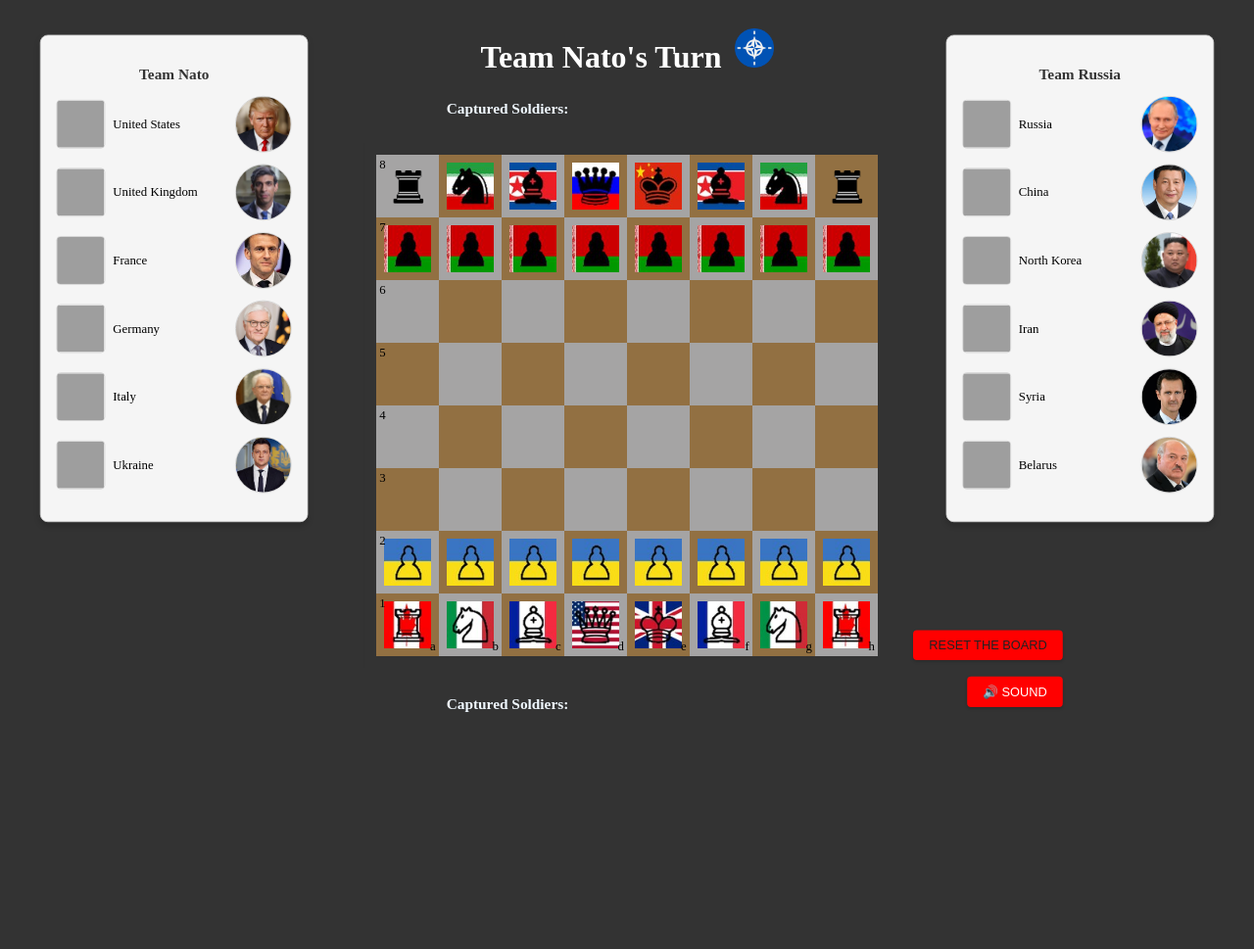
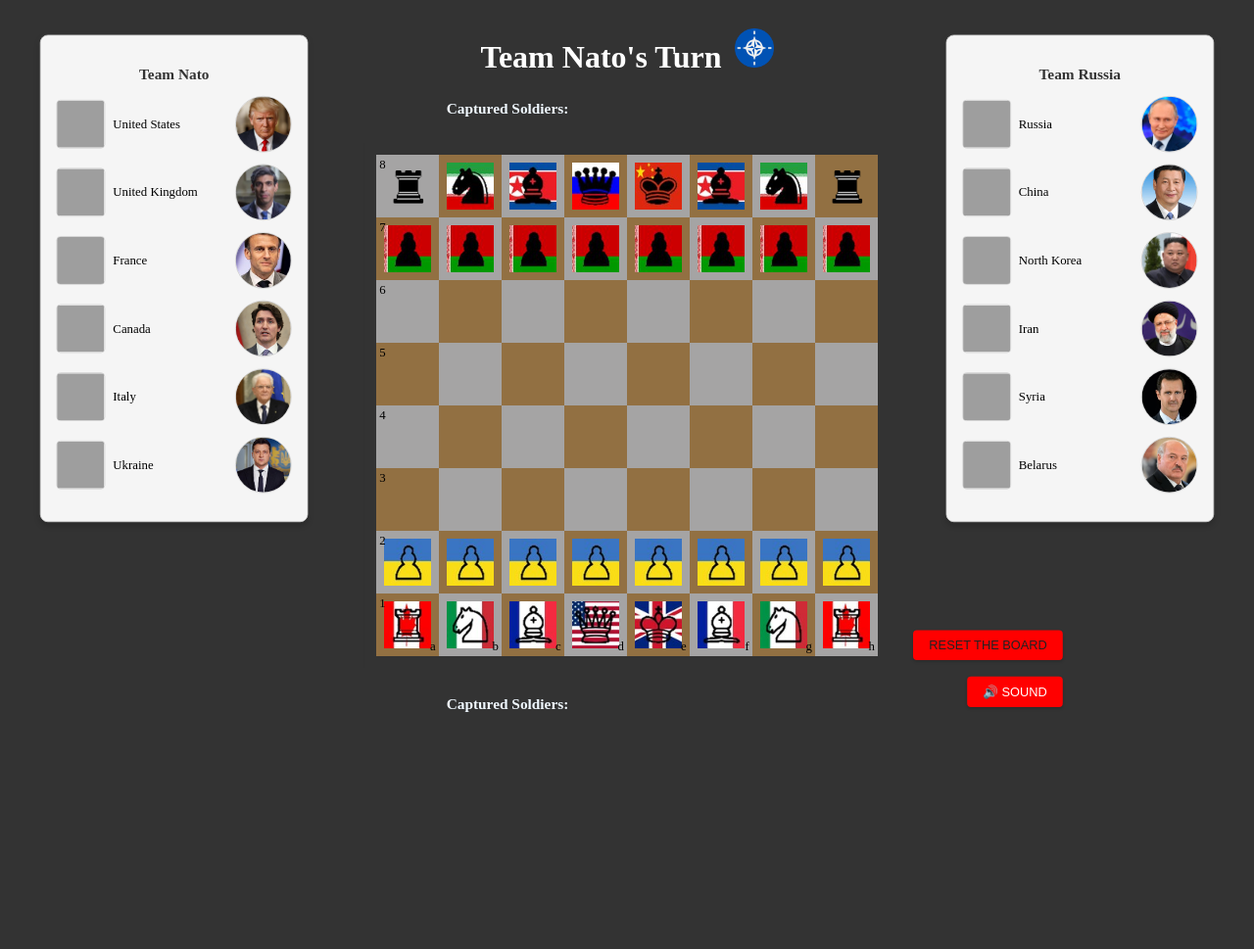
Before and after one commit to rogerkorantenng/chess-game, a Django app: page /play in a window 1280 px wide; the page is wider, and only the part inside the window is pictured. Shown: that part at 98% size. Run offline with Django 4.2, Linux system fonts and the light colour scheme; grey boxes are pictures that could not be loaded.

Commit message:
Rearrange chess players

```diff
--- a/game/templates/chessPage.html
+++ b/game/templates/chessPage.html
@@ -80,9 +80,9 @@
                      class="president-photo">
             </li>
             <li>
-                <img src="https://flagcdn.com/w320/de.png" alt="Germany Flag" class="flag-icon">
-                <span>Germany</span>
-                <img src="{% static 'presidents/germany.jpg' %}" alt="Chancellor Olaf Scholz" class="president-photo">
+                <img src="https://flagcdn.com/w320/can.png" alt="Canada Flag" class="flag-icon">
+                <span>Canada</span>
+                <img src="{% static 'presidents/canada.png' %}" alt="Justin Trudeau" class="president-photo">
             </li>
 
             <li>
```
Also changed, not shown: game/static/presidents/canada.png (added).
